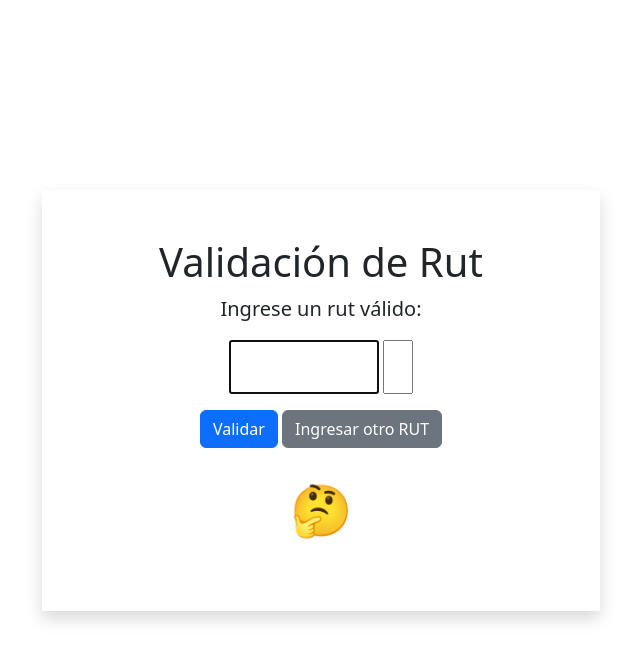
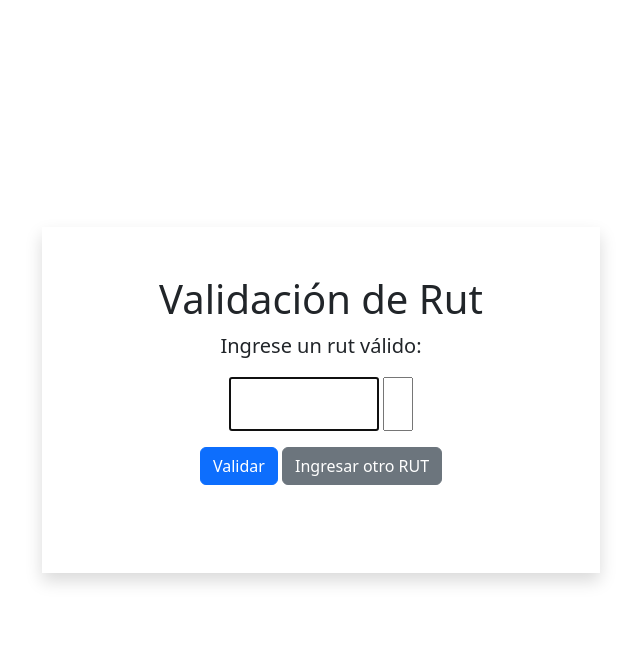
Before and after one commit to marelycarcamo/validaRut-js, a plain HTML site: page index.html in a window 1280 px wide. Both pictures are taken after a click on the button "Ingresar otro RUT". Shown: the whole page, without its empty margins (307-947 px from the left). Drawn offline with nearby package versions, Linux system fonts and the light colour scheme.

Commit message:
emoticons

```diff
--- a/index.html
+++ b/index.html
@@ -43,7 +43,7 @@
                     <button id="bt-validar" type="submit" class="btn btn-primary">Validar</button>
                     <button id="bt-limpiar" type="button" class="btn btn-secondary">Ingresar otro RUT</button>
                     </div><br>
-                    <p style="font-size:50px" id="resultado">🪪</p>
+                    <p style="font-size:20px; color:darkslategray" id="resultado"></p>
 
 
                 </div>
--- a/js/validaRut.js
+++ b/js/validaRut.js
@@ -24,7 +24,7 @@ function validarRut(rut, dvRut) {
 	var elementoResultado = $("#resultado");
 	alert("dv = " + dv);
 	elementoResultado.text(
-		esValido ? "El RUT es válido." : "El RUT NO es válido."
+		esValido ? "El RUT es válido ! 😊" : "El RUT NO es válido ! 🤔"
 	);
 }
 
@@ -63,7 +63,7 @@ $(document).ready(function () {
 		event.preventDefault();
 		$("#input-rut").val("");
 		$("#input-rut").focus();
-		$("#resultado").text("🤔");
+		$("#resultado").text("");
 		$("#input-dv").val("");
 	});
 });
```
